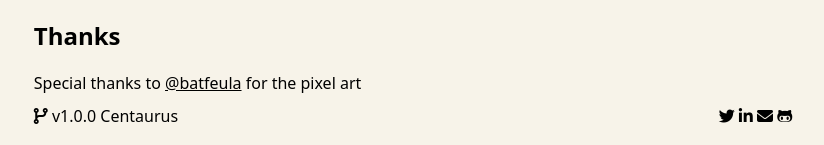
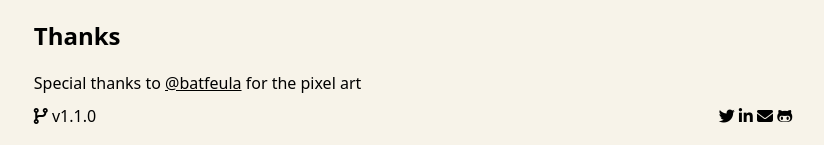
Before and after one commit to tcbutler320/jek, a Jekyll site: the page built from index.md, in a window 1280 px wide. Shown: the part 2165-2310 px from the top of the page, without its empty margins (227-1051 px from the left). Built offline with Jekyll 4.4.1, drawn with Linux system fonts in a browser that asks for light colours; nearby versions of some CDN libraries.

Commit message:
bump to v1.1.0

```diff
--- a/_config.yml
+++ b/_config.yml
@@ -14,7 +14,7 @@ linkedin: tyler-b-a700a1aa
 # site settings
 contact: true
 about: true
-version: v1.0.0 Centaurus
+version: v1.1.0
 
 # Theme settings
 
--- a/_includes/footer.html
+++ b/_includes/footer.html
@@ -1,6 +1,6 @@
 <footer class="footer">
  <p style="text-align:left;">
- <a style="text-decoration: none;" href="{{ site.url }}/changelog"><i class="fas fa-code-branch zoom"></i>  {{site.version}} </a>
+ <a style="text-decoration: none;" href="{{ page.url }}/changelog"><i class="fas fa-code-branch zoom"></i>  {{site.version}} </a>
 <span style="float:right;">
    {% include socials.html %}
 </span>
```
